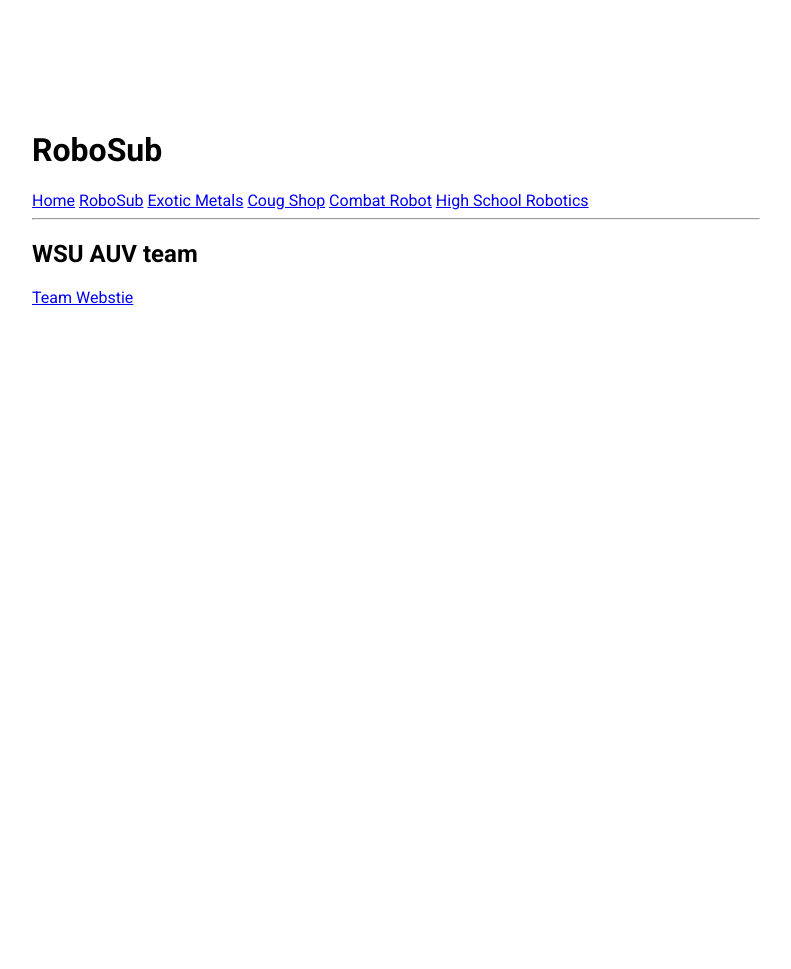
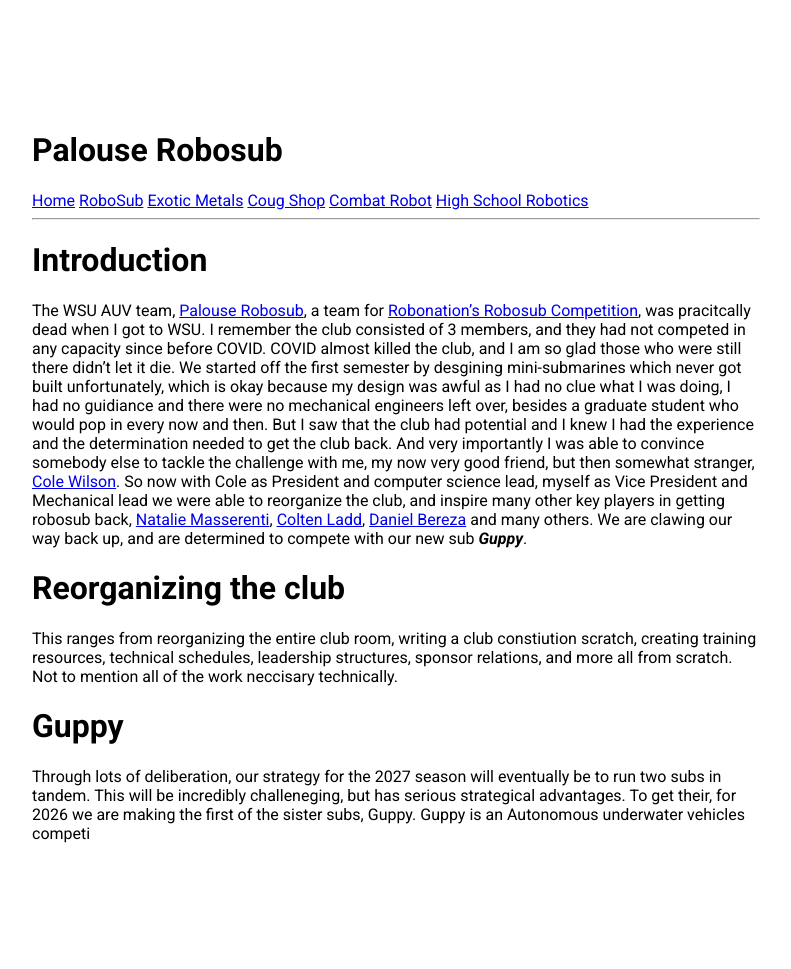
Before and after one commit to Brady-Hogg/Portfolio, a Jekyll site: the page built from robosub.md, in a window 1280 px wide. Shown: the whole page, without its empty margins (244-1035 px from the left). Built offline with Jekyll 4.4.1, drawn with Linux system fonts in a browser that asks for light colours; before the commit the page ends 900 px from its top, so only the background shows below that.

Commit message:
Update robosub.md

```diff
--- a/robosub.md
+++ b/robosub.md
@@ -1,7 +1,11 @@
 ---
-title: RoboSub
+title: Palouse Robosub
 layout: main
 permalink: /robosub
 ---
-## WSU AUV team
-[Team Webstie](https://robosub.eecs.wsu.edu/)
+# Introduction
+The WSU AUV team, [Palouse Robosub](https://robosub.eecs.wsu.edu/), a team for [Robonation's Robosub Competition](https://robosub.org/), was pracitcally dead when I got to WSU. I remember the club consisted of 3 members, and they had not competed in any capacity since before COVID. COVID almost killed the club, and I am so glad those who were still there didn't let it die. We started off the first semester by desgining mini-submarines which never got built unfortunately, which is okay because my design was awful as I had no clue what I was doing, I had no guidiance and there were no mechanical engineers left over, besides a graduate student who would pop in every now and then. But I saw that the club had potential and I knew I had the experience and the determination needed to get the club back. And very importantly I was able to convince somebody else to tackle the challenge with me, my now very good friend, but then somewhat stranger, [Cole Wilson](https://cole.ws/). So now with Cole as President and computer science lead, myself as Vice President and Mechanical lead we were able to reorganize the club, and inspire many other key players in getting robosub back, [Natalie Masserenti](https://www.linkedin.com/in/natalie-massarenti2028/), [Colten Ladd](https://www.linkedin.com/in/coltenladd/), [Daniel Bereza](https://www.linkedin.com/in/danielbereza/) and many others. We are clawing our way back up, and are determined to compete with our new sub ***Guppy***.
+# Reorganizing the club
+This ranges from reorganizing the entire club room, writing a club constiution scratch, creating training resources, technical schedules, leadership structures, sponsor relations, and more all from scratch. Not to mention all of the work neccisary technically.
+# Guppy
+Through lots of deliberation, our strategy for the 2027 season will eventually be to run two subs in tandem. This will be incredibly challeneging, but has serious strategical advantages. To get their, for 2026 we are making the first of the sister subs, Guppy. Guppy is an Autonomous underwater vehicles competi
```
